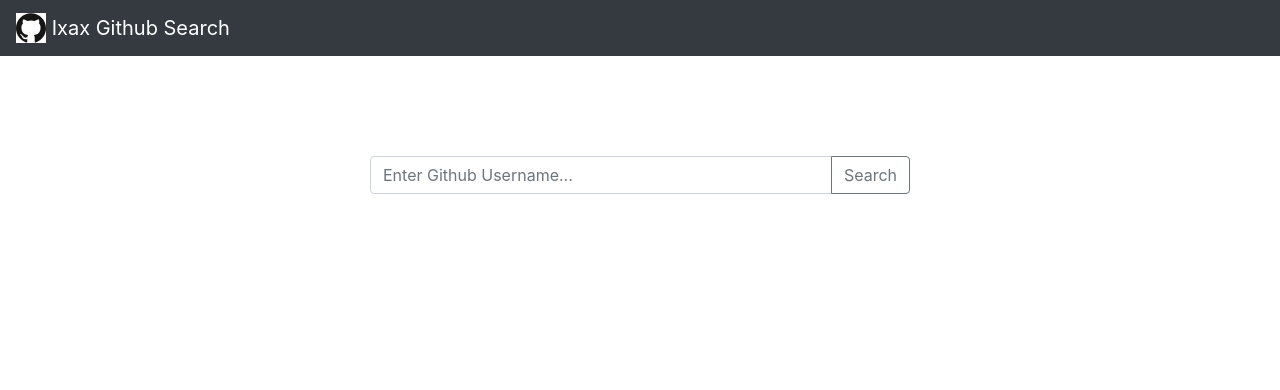
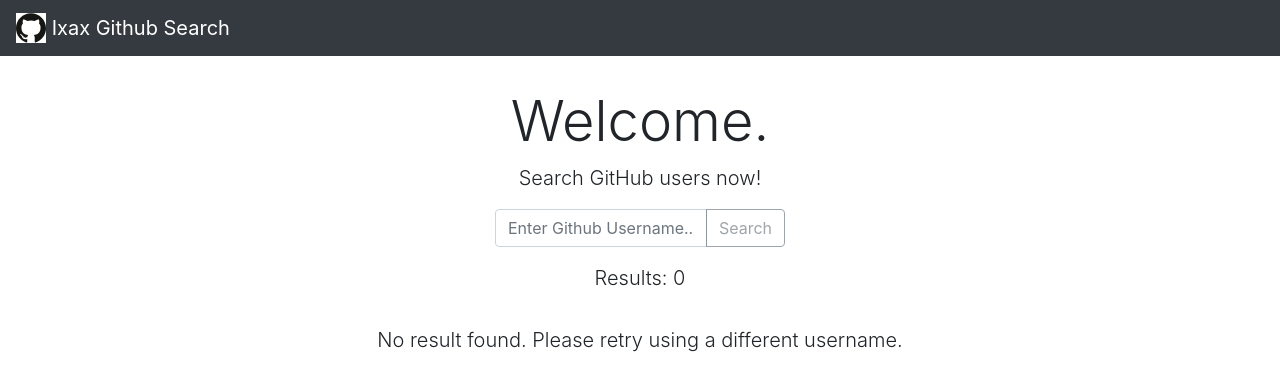
Before and after one commit to ixaxtav/github-search, a React (Create React App) app: page / in a window 1280 px wide. Shown: the top 390 px of the page. Built offline with nearby package versions, Linux system fonts and the light colour scheme.

Commit message:
added result table and result count

```diff
--- a/src/App.js
+++ b/src/App.js
@@ -7,7 +7,7 @@ function App() {
   return (
     <div>
       <NavbarGithub title="Ixax Github Search"/>
-      <div className="container">
+      <div className="container-fluid">
         <SearchBar/>
       </div>
     </div>
--- a/src/components/searchbar.js
+++ b/src/components/searchbar.js
@@ -3,22 +3,24 @@ import React, { useState } from 'react';
 import InputGroup from 'react-bootstrap/InputGroup'
 import FormControl from 'react-bootstrap/FormControl'
 import Button from 'react-bootstrap/Button'
+import Spinner from 'react-bootstrap/Spinner'
 import axios from 'axios';
-
+import {SearchTable} from './searchtable'
 
 export const SearchBar = (props) => {
 
     const [user, setUser] = useState(0);
-    const [totalCount, setTotalCount] = useState([]);
+    const [totalCount, setTotalCount] = useState(0);
     const [result, setResult] = useState([]);
     const [page, setPage] = useState(0);
-
+    const [loading, setLoading] = useState(false);
     function handleOnChange(user) {
         setUser(user);
     }
 
     function searchUser(event,user) {
         event.preventDefault();
+        setLoading(true)
         axios.get('https://api.github.com/search/users', {
           params: {
             q: user,
@@ -37,20 +39,36 @@ export const SearchBar = (props) => {
                 axios.spread((...data) => {
                     usersToDisplay = data.map(e => e.data)
                     setResult(usersToDisplay);
+                    setLoading(false)
                 })
             )
 
         })
         .catch(function (error) {
             console.log(error);
+            setLoading(false)
         })
     }
-    console.log(result);
+
+    function displayTable(){
+        if(loading){
+
+        }
+    }
     return (
-        <div className="row justify-content-center">
-            <div className="col-12 col-md-6">
+        <div>
+
+
+            <div className="row justify-content-center mt-3">
+                <div className="col-12 col-md-3">
+
                     <form onSubmit={(event) => searchUser(event,user)}>
-                    <InputGroup style={{marginTop: '100px'}} className="mb-3">
+                        <div className="text-center mt-3 mb-3">
+                            <h1 className="display-4">Welcome.</h1>
+                            <p className="lead">Search GitHub users now!</p>
+
+                        </div>
+                        <InputGroup className="mb-3">
                             <FormControl
                             placeholder="Enter Github Username..."
                             aria-label="Enter Github username"
@@ -58,11 +76,24 @@ export const SearchBar = (props) => {
                             onChange={(e) => handleOnChange(e.target.value)}
                             />
                             <InputGroup.Append>
-                            <Button variant="outline-secondary" type='submit'>Search</Button>
+                                <Button variant="outline-secondary" disabled={!user} type='submit'>Search</Button>
                             </InputGroup.Append>
                         </InputGroup>
                     </form>
+                    <p className="lead text-center">Results: {totalCount}</p>
                 </div>
+            </div>
+            {loading ? (
+                <div className="row justify-content-center text-center">
+                    <div className="col">
+                        <Spinner animation="border" role="status">
+                            <span className="sr-only">Loading...</span>
+                        </Spinner>
+                    </div>
+
+                </div>
+            ): <SearchTable data={result}/>}
+
         </div>
     );
 }
--- /dev/null
+++ b/src/components/searchtable.js
@@ -0,0 +1,45 @@
+import React, { useState } from 'react';
+import Table from 'react-bootstrap/Table';
+import Image from 'react-bootstrap/Image';
+
+export const SearchTable = (props) => {
+    const data = props.data;
+    return (
+        <div className="row justify-content-center mt-3">
+            <div className="col">
+                {data.length != 0 ? (
+                    <Table striped bordered hover className="text-center">
+                        <thead>
+                            <tr>
+                            <th>Avatar</th>
+                            <th>Name</th>
+                            <th>Bio</th>
+                            <th>Location</th>
+                            <th># Repos</th>
+                            <th># Followers</th>
+                            <th># Following</th>
+                            </tr>
+                        </thead>
+                        <tbody>
+                            {data.map(e => {
+                                return(
+                                    <tr>
+                                    <td style={{verticalAlign:"middle"}}><Image src={e.avatar_url} style={{height: '40px', width: '40px'}} roundedCircle /></td>
+                                    <td style={{verticalAlign:"middle"}} ><a href={e.html_url} target="_blank" rel="noreferrer">{e.name || '-'}</a></td>
+                                    <td style={{verticalAlign:"middle"}}>{e.bio || '-'}</td>
+                                    <td style={{verticalAlign:"middle"}}>{e.location || '-'}</td>
+                                    <td style={{verticalAlign:"middle"}}>{e.public_repos}</td>
+                                    <td style={{verticalAlign:"middle"}}>{e.followers}</td>
+                                    <td style={{verticalAlign:"middle"}}>{e.following}</td>
+                                    </tr>
+
+                                )
+                            })}
+
+                        </tbody>
+                    </Table>
+                ): <p className="lead text-center">No result found. Please retry using a different username.</p>}
+            </div>
+        </div>
+    );
+}
```
Lines whose indentation alone changed are shown as unchanged.
